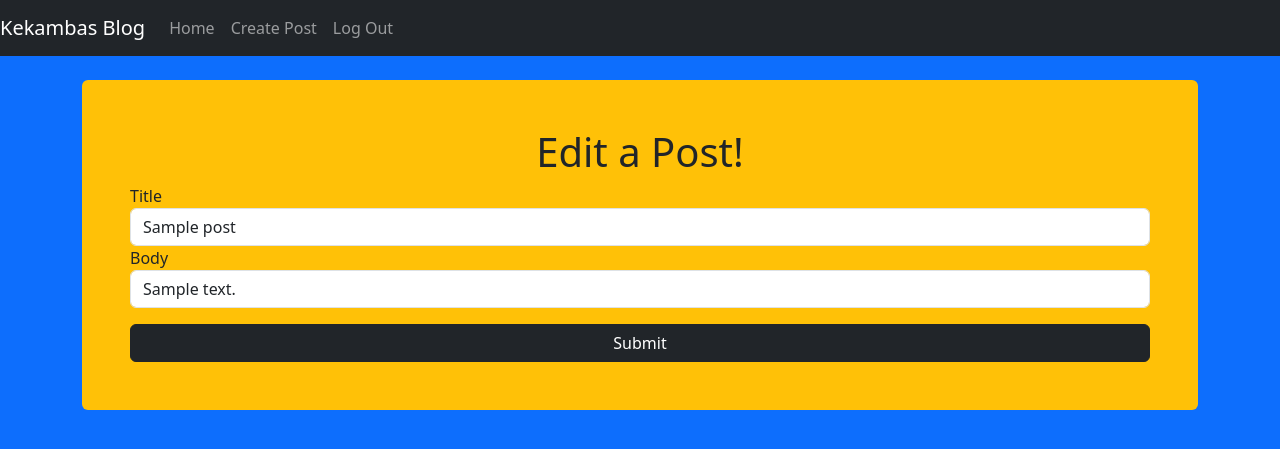
After one commit to eitanreiffman/coding-temple_first-flask-blog, a Flask app: page /posts/1/edit in a window 1280 px wide. The commit adds this page. Shown: the top 449 px of the page. Run offline with Flask 3, Linux system fonts and the light colour scheme; a user stored in the database is signed in; tables that the repository leaves empty hold one stand-in row (values such as "Sample post").

Commit message:
Added Post Page

```diff
--- a/app/routes.py
+++ b/app/routes.py
@@ -8,10 +8,6 @@ from app.models import User, Post
 def index():
     posts = Post.query.all()
     return render_template('index.html', posts=posts)
-
-@app.route('/posts')
-def posts():
-    return render_template('posts.html')
 
 @app.route('/sign_up', methods=['GET','POST'])
 def sign_up():
@@ -85,3 +81,26 @@ def create_post():
         new_post = Post(title=title, body=body, user_id=current_user.id)
         flash(f"Your post '{new_post.title}' has been created!", "success")
     return render_template('create.html', form = form)
+
+
+@app.route('/posts/<int:post_id>')
+def get_post(post_id):
+    # post = Post.query.get_or_404(post_id)
+    post = Post.query.get(post_id)
+    if not post:
+        flash(f"A post with id {post_id} does not exist", "danger")
+        return redirect(url_for('index'))
+    return render_template('post.html', post=post)
+
+@app.route('/posts/<post_id>/edit', methods=['GET', 'POST'])
+@login_required
+def edit_post(post_id):
+    post = Post.query.get(post_id)
+    if not post:
+        flash(f"A post with id {post_id} does not exist", "danger")
+        return redirect(url_for('index'))
+    if post.author != current_user:
+        flash("You do not have permission to edit this post", "danger")
+        return redirect(url_for('index'))
+    form = PostForm()
+    return render_template('edit_post.html', post=post, form=form)
--- /dev/null
+++ b/app/templates/edit_post.html
@@ -0,0 +1,23 @@
+{% extends 'base.html' %}
+
+{% block title %} Edit Post {% endblock title %}
+
+{% block content %}
+
+<form action="" class="bg-warning rounded mt-4 p-5" method="POST">
+
+    <h1 class="text-center">Edit a Post!</h1>
+
+    {{ form.csrf_token }}
+
+    {{ form.title.label }}
+    {{ form.title(class='form-control', value=post.title) }}
+
+    {{ form.body.label }}
+    {{ form.body(class='form-control', value=post.body) }}
+
+    {{ form.submit(class='btn btn-dark w-100 mt-3') }}
+
+</form>
+
+{% endblock content %}
--- a/app/templates/index.html
+++ b/app/templates/index.html
@@ -22,6 +22,7 @@
         <p>{{ post.body }}</p>
         <footer class="blockquote-footer">{{ post.author.username }}<cite title="Source Title"><br>{{ post.date_created.strftime('%A %B %d at %I:%Mp') }}</cite></footer>
       </blockquote>
+      <a href="{{ url_for('get_post', post_id=post.id) }}" class="btn btn-primary mt-3">See More</a>
     </div>
   </div>
 
--- a/app/templates/nav.html
+++ b/app/templates/nav.html
@@ -9,9 +9,6 @@
           <a class="nav-link" href="/">Home</a>
         </li>
         {% if current_user.is_authenticated %}
-        <li class="nav-item">
-          <a class="nav-link" href="{{ url_for('posts') }}">Posts</a>
-        </li>
         <li class="nav-item">
           <a class="nav-link" href="{{ url_for('create_post') }}">Create Post</a>
         </li>
```
Also changed, not shown: app/templates/post.html (added, +21 -0 lines), app/templates/posts.html (deleted, +0 -8 lines).
